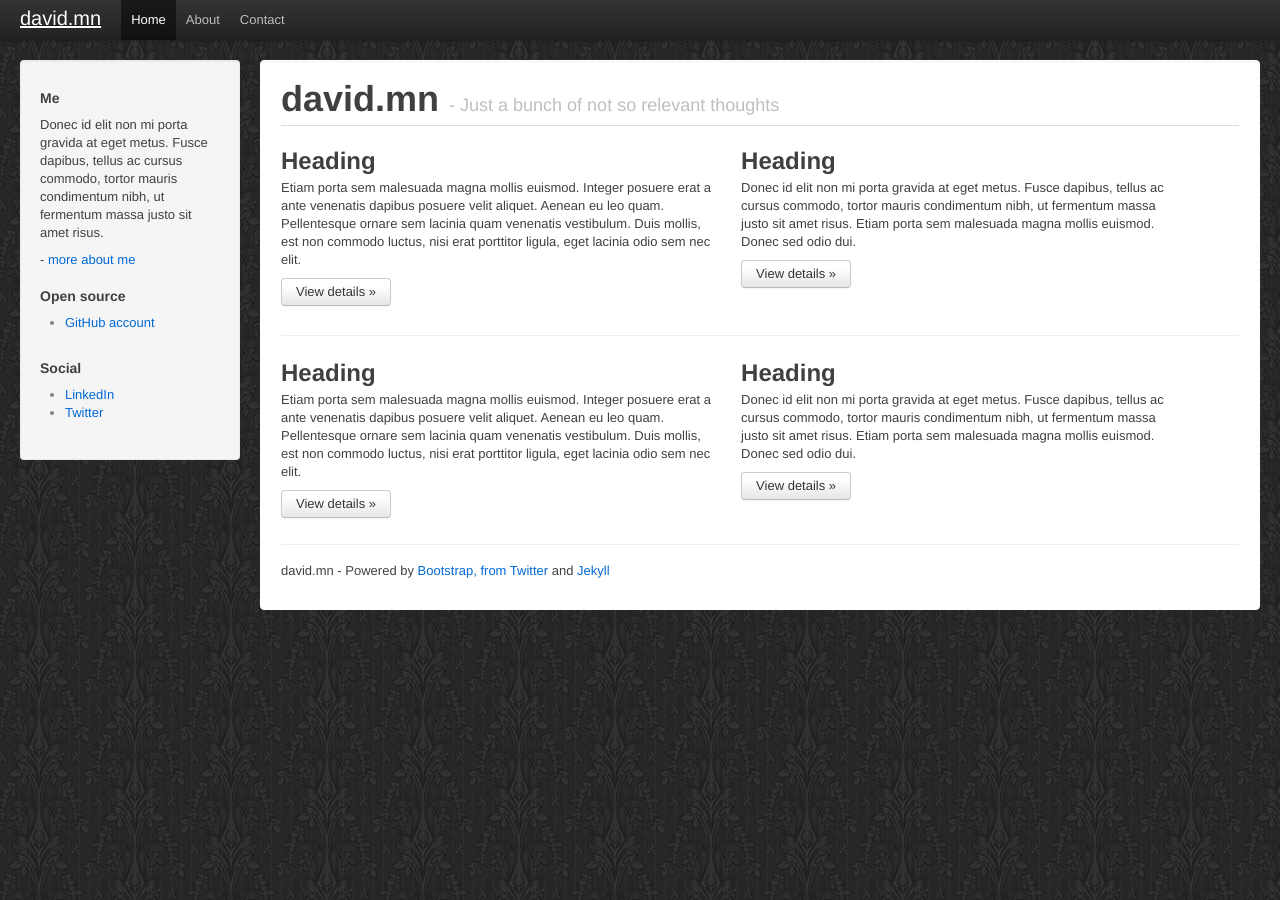
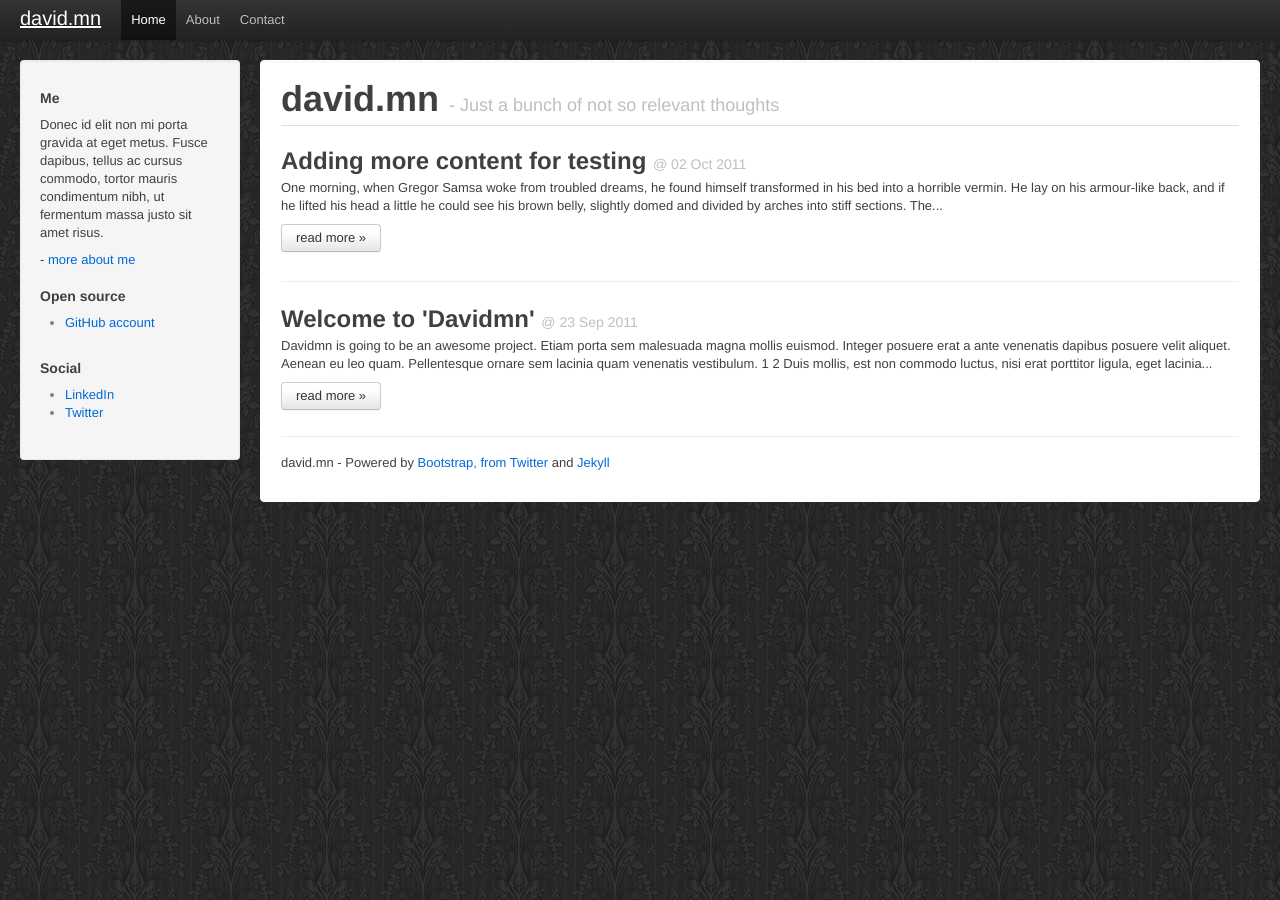
Before and after one commit to dmnelson/dmnelson.github.com, a Jekyll site: the page built from index.html, in a window 1280 px wide. Built offline with Jekyll 4.4.1, drawn with Linux system fonts in a browser that asks for light colours.

Commit message:
General UI changes

```diff
--- a/_layouts/default.html
+++ b/_layouts/default.html
@@ -1,61 +1,65 @@
-<!DOCTYPE html PUBLIC "-//W3C//DTD HTML 4.01//EN"
-"http://www.w3.org/TR/html4/strict.dtd">
-<html>
+<!DOCTYPE html>
+<html lang="en">
 <head>
-    <meta http-equiv="Content-type" content="text/html; charset=utf-8">
-    <meta name="viewport" content="width = 750">
-    <link rel="stylesheet" type="text/css" href="css/stylesheet.css" charset="utf-8">
-    <title>{{ page.title }}</title>
+    <meta charset="utf-8">
+    <title>{{ site.name }}{% if page.title %} - {{page.title}} {% endif %}</title>
+    <meta name="description" content="">
+    <meta name="author" content="David Michael Nelson">
+    <!--[if lt IE 9]>
+    <script src="http://html5shim.googlecode.com/svn/trunk/html5.js"></script>
+    <![endif]-->
+    <link href="/css/bootstrap.min.css" rel="stylesheet">
+    <link href="/css/custom.css" rel="stylesheet">
 </head>
-  <body id="intro">
-    <div id="wrapper">
-      <div id="header" onclick="javascript:window.location='/'">
-        <h1></h1>
-      </div>
-      <div id="navigation">
-        <ul>
-          <li id="navi_intro">
-            <a href="/">Intro</a>
-          </li>
-          <li id="navi_source">
-            <a href="http://github.com/dmnelson.github.com">Source</a>
-          </li>
-          <li id="navi_tickets">
-            <a href="http://.lighthouseapp.com/projects/TODO/tickets">Tickets</a>
-          </li>
+<body>
+<div class="topbar">
+    <div class="topbar-inner">
+        <div class="container-fluid">
+            <a class="brand" href="{{site.url}}">david.mn</a>
+            <ul class="nav">
+                <li {% if page.id == 'home' %} class="active" {% endif %}><a href="/">Home</a></li>
+                <li {% if page.id == 'about' %} class="active" {% endif %}><a href="/about.html">About</a></li>
+                <li {% if page.id == 'contact' %} class="active" {% endif %}><a href="#contact">Contact</a></li>
             </ul>
-      </div>
-      <div id="page_body">
-        <div id="content">
-          {{ content }}
-        </div>
-        <div id="sidebar">
-          <div class="item">
-            <!-- Tickets   -->
-            <h4><a href="http://.lighthouseapp.com/projects/TODO/tickets">Tickets</a></h4>
-            <p>
-              Found a bug?<br />
-              Request a feature?
-            </p>
-          </div>
-          <div class="item">
-            <!-- Blog   -->
-            <h4><a href="atom.xml" id="rss_feed" name="rss_feed">Blog Posts</a></h4>
-            <p>
-              {% for post in site.posts %}
-                <span>{{ post.date | date_to_string }}</span> » <a href="{{ post.url }}">{{ post.title }}</a><br>
-              {% endfor %}
-            </p>
-          </div>
-          <div class="item">
-            <script type="text/javascript" src="http://disqus.com/forums/davidmn/combination_widget.js?num_items=5&color=orange&default_tab=recent"></script>
         </div>
     </div>
 </div>
-      <div id="footer">
-        <p><a href="http://github.com/dmnelson.github.com/tree/gh-pages" title="'s davidmn at gh-pages &mdash; GitHub">website source</a> | generated by <a href="http://github.com/mojombo/jekyll">jekyll</a> and <a href="http://drnic.github.com/jekyll_generator">jekyll_generator</a></p>
+<div class="container-fluid">
+    <div class="sidebar">
+        <div class="well">
+            <h5>Me</h5>
+
+            <p>Donec id elit non mi porta gravida at eget metus. Fusce dapibus, tellus ac cursus commodo, tortor mauris
+                condimentum nibh, ut fermentum massa justo sit amet risus.</p>
+
+            <p>- <a href="/about.html">more about me</a></p>
+            <h5>Open source</h5>
+            <ul>
+                <li><a href="http://github.com/dmnelson">GitHub account</a></li>
+            </ul>
+            <h5>Social</h5>
+            <ul>
+                <li><a href="http://br.linkedin.com/in/davidmichaelnelson">LinkedIn</a></li>
+                <li><a href="http://twitter.com/davidmichael">Twitter</a></li>
+            </ul>
         </div>
     </div>
-    <a href="http://github.com/dmnelson.github.com"><img style="position: absolute; top: 0; right: 0; border: 0;" src="http://s3.amazonaws.com/github/ribbons/forkme_right_darkblue_121621.png" alt="Fork me on GitHub" /></a>
+    <div class="content">
+        <div class="page-header">
+            <h1>david.mn
+                <small>- Just a bunch of not so relevant thoughts</small>
+            </h1>
+        </div>
+        <div class="content-body">
+           {{content}}
+        </div>
+
+        <footer>
+            <p>david.mn - Powered by <a href="http://twitter.github.com/bootstrap">Bootstrap, from Twitter</a> and <a
+                    href="http://jekyllrb.com/">Jekyll</a></p>
+        </footer>
+    </div>
+</div>
+
 </body>
 </html>
--- /dev/null
+++ b/_posts/2011-10-02-just-a-test.markdown
@@ -0,0 +1,23 @@
+---
+layout: default
+title: Adding more content for testing
+---
+
+One morning, when Gregor Samsa woke from troubled dreams, he found himself transformed in his bed into a horrible
+vermin. He lay on his armour-like back, and if he lifted his head a little he could see his brown belly, slightly
+domed and divided by arches into stiff sections. The bedding was hardly able to cover it and seemed ready to slide off
+any moment.
+
+His many legs, pitifully thin compared with the size of the rest of him, waved about helplessly as he looked.
+"What's happened to me? " he thought. It wasn't a dream. His room, a proper human room although a little too small,
+lay peacefully between its four familiar walls.
+
+A collection of textile samples lay spread out on the table - Samsa was a travelling salesman - and above it there
+hung a picture that he had recently cut out of an illustrated magazine and housed in a nice, gilded frame. It showed
+a lady fitted out with a fur hat and fur boa who sat upright, raising a heavy fur muff that covered the whole of her
+lower arm towards the viewer.
+
+Gregor then turned to look out the window at the dull weather. Drops of rain could be heard hitting the pane, which
+made him feel quite sad. "How about if I sleep a little bit longer and forget all this nonsense", he thought, but that
+was something he was unable to do because he was used to sleeping on his right, and in his present state couldn't get
+into that position. However hard he threw himself onto his right, he always rolled back to where he was.
--- a/config.yml
+++ /dev/null
@@ -1,4 +0,0 @@
----
-:theme: plain
-:name: davidmn
-:header_color: FF6633
--- a/index.html
+++ b/index.html
@@ -1,112 +1,24 @@
-<!DOCTYPE html>
-<html lang="en">
-<head>
-    <meta charset="utf-8">
-    <title>david.mn</title>
-    <meta name="description" content="">
-    <meta name="author" content="David Michael Nelson">
-    <!--[if lt IE 9]>
-    <script src="http://html5shim.googlecode.com/svn/trunk/html5.js"></script>
-    <![endif]-->
-    <link href="css/bootstrap.min.css" rel="stylesheet">
-    <link href="css/custom.css" rel="stylesheet">
-</head>
-<body>
-<div class="topbar">
-    <div class="topbar-inner">
-        <div class="container-fluid">
-            <a class="brand" href="/">david.mn</a>
-            <ul class="nav">
-                <li class="active"><a href="#">Home</a></li>
-                <li><a href="#about">About</a></li>
-                <li><a href="#contact">Contact</a></li>
-            </ul>
-        </div>
-    </div>
-</div>
-<div class="container-fluid">
-    <div class="sidebar">
-        <div class="well">
-            <h5>Me</h5>
+---
+layout: default
+priority: 1
+id: home
+---
 
-            <p>Donec id elit non mi porta gravida at eget metus. Fusce dapibus, tellus ac cursus commodo, tortor mauris
-                condimentum nibh, ut fermentum massa justo sit amet risus.</p>
+{% for post in site.posts %}
+<div class="row">
+    <div class="span">
+        <h2>
+            {{ post.title }}
+            <small>@ {{ post.date | date_to_string }}</small>
+        </h2>
+        <p>{{ post.content |strip_html | truncatewords:50 }}</p>
 
-            <p>- <a href="#">more about me</a></p>
-            <h5>Open source</h5>
-            <ul>
-                <li><a href="http://github.com/dmnelson">GitHub account</a></li>
-            </ul>
-            <h5>Social</h5>
-            <ul>
-                <li><a href="http://br.linkedin.com/in/davidmichaelnelson">LinkedIn</a></li>
-                <li><a href="http://twitter.com/davidmichael">Twitter</a></li>
-            </ul>
-        </div>
-    </div>
-    <div class="content">
-        <div class="page-header">
-            <h1>david.mn
-                <small>- Just a bunch of not so relevant thoughts</small>
-            </h1>
-        </div>
-        <div class="content-body">
-            <div class="row">
-                <div class="span7">
-                    <h2>Heading</h2>
-
-                    <p>Etiam porta sem malesuada magna mollis euismod. Integer posuere erat a ante venenatis dapibus
-                        posuere
-                        velit aliquet. Aenean eu leo quam. Pellentesque ornare sem lacinia quam venenatis vestibulum.
-                        Duis
-                        mollis, est non commodo luctus, nisi erat porttitor ligula, eget lacinia odio sem nec elit.</p>
-
-                    <p><a class="btn" href="#">View details &raquo;</a></p>
-                </div>
-                <div class="span7">
-                    <h2>Heading</h2>
-
-                    <p>Donec id elit non mi porta gravida at eget metus. Fusce dapibus, tellus ac cursus commodo, tortor
-                        mauris condimentum nibh, ut fermentum massa justo sit amet risus. Etiam porta sem malesuada
-                        magna
-                        mollis euismod. Donec sed odio dui. </p>
-
-                    <p><a class="btn" href="#">View details &raquo;</a></p>
-                </div>
-            </div>
-            <hr>
-            <!-- Example row of columns -->
-            <div class="row">
-                <div class="span7">
-                    <h2>Heading</h2>
-
-                    <p>Etiam porta sem malesuada magna mollis euismod. Integer posuere erat a ante venenatis dapibus
-                        posuere
-                        velit aliquet. Aenean eu leo quam. Pellentesque ornare sem lacinia quam venenatis vestibulum.
-                        Duis
-                        mollis, est non commodo luctus, nisi erat porttitor ligula, eget lacinia odio sem nec elit.</p>
-
-                    <p><a class="btn" href="#">View details &raquo;</a></p>
-                </div>
-                <div class="span7">
-                    <h2>Heading</h2>
-
-                    <p>Donec id elit non mi porta gravida at eget metus. Fusce dapibus, tellus ac cursus commodo, tortor
-                        mauris condimentum nibh, ut fermentum massa justo sit amet risus. Etiam porta sem malesuada
-                        magna
-                        mollis euismod. Donec sed odio dui. </p>
-
-                    <p><a class="btn" href="#">View details &raquo;</a></p>
-                </div>
-            </div>
-        </div>
-
-        <footer>
-            <p>david.mn - Powered by <a href="http://twitter.github.com/bootstrap">Bootstrap, from Twitter</a> and <a
-                    href="http://jekyllrb.com/">Jekyll</a></p>
-        </footer>
+        <p><a class="btn" href="{{ post.url }}">read more &raquo;</a></p>
     </div>
 </div>
 
-</body>
-</html>
+{% unless forloop.last %}
+<hr/>
+{% endunless  %}
+
+{% endfor %}
```
Also changed, not shown: _posts/2011-09-23-first-post.markdown (+10 -1 lines), index2.html (deleted, +0 -10 lines), index3.markdown (deleted, +0 -10 lines). Lines whose indentation alone changed are shown as unchanged.
